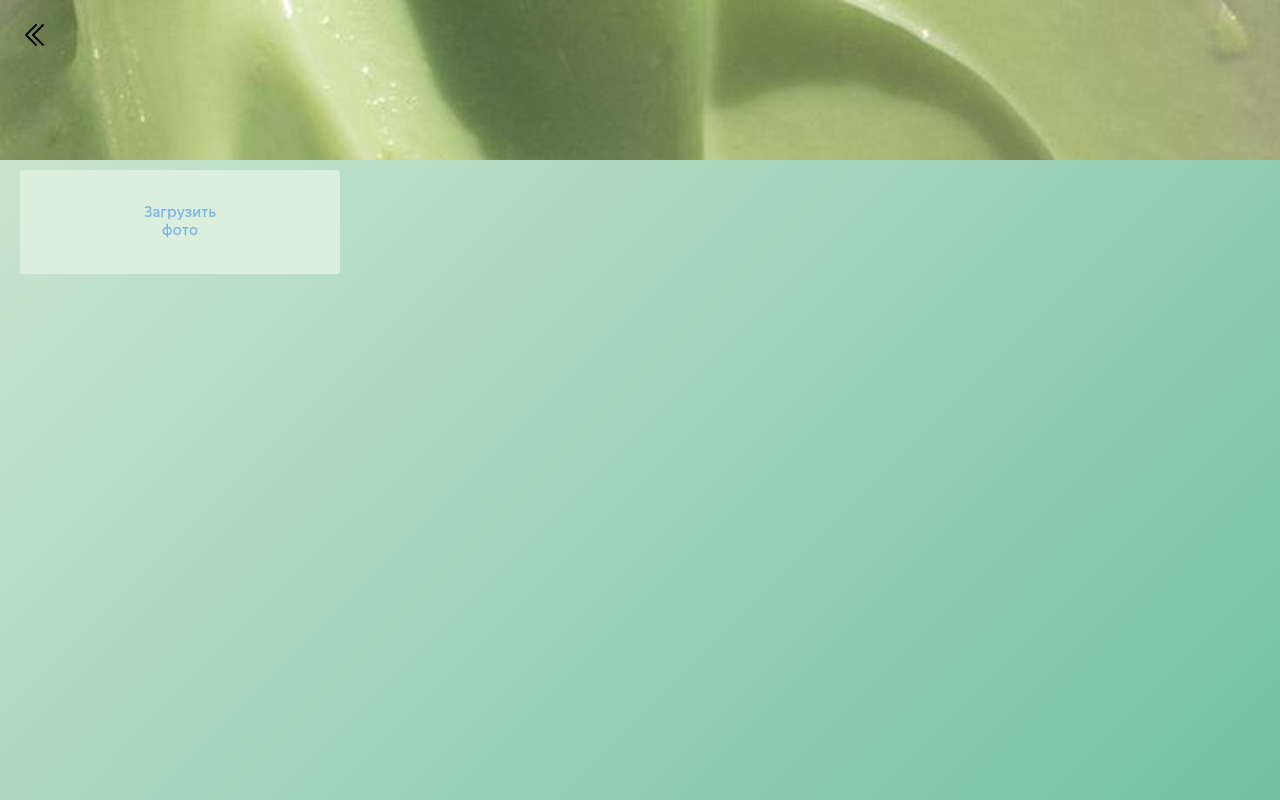
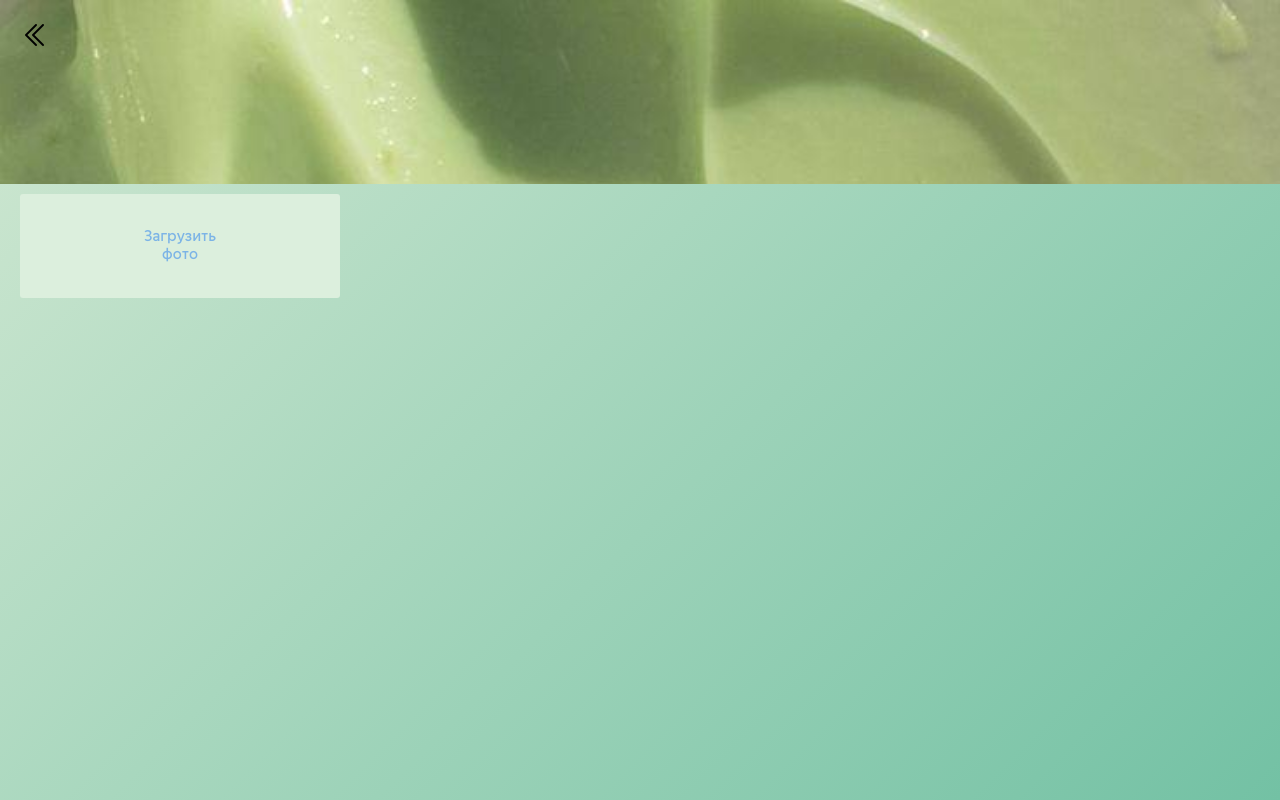
Before and after one commit to Kurbik72/TgBot2.0, a React (Create React App) app: page /visitpage in a window 1280 px wide. Built offline with nearby package versions, Linux system fonts and the light colour scheme.

Commit message:
viewport

```diff
--- a/public/index.html
+++ b/public/index.html
@@ -3,7 +3,7 @@
   <head>
     <meta charset="utf-8" />
     <link rel="icon" href="%PUBLIC_URL%/favicon.ico" />
-    <meta name="viewport" content="width=device-width, initial-scale=1" />
+    <meta name="viewport" content="width=device-width, initial-scale=1.0, maximum-scale=1.0, user-scalable=no" />
     <meta name="theme-color" content="#000000" />
     <meta
       name="description"
--- a/src/components/vizitPage/vizit.module.css
+++ b/src/components/vizitPage/vizit.module.css
@@ -54,7 +54,7 @@
 }
 .back{
 width: 100vw;
-height: 20vh;
+height: 23vh;
 background-size:cover;
 background-repeat: no-repeat;
 
```
